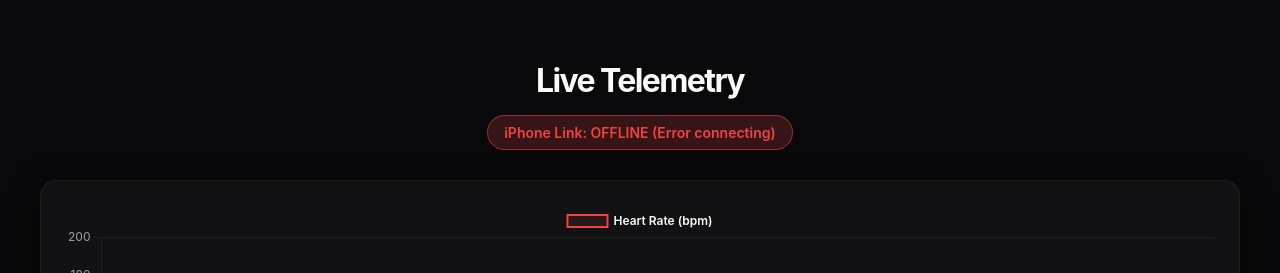
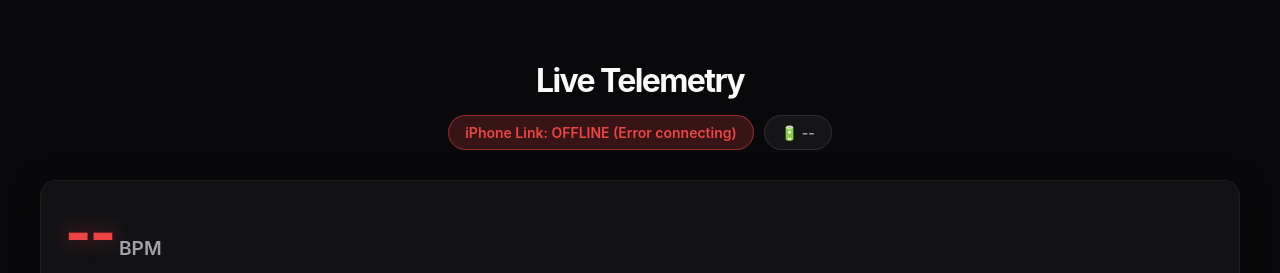
Before and after one commit to jcoop32/dhoop, a FastAPI app: page /dashboard in a window 1280 px wide. Shown: the top 273 px of the page. Run offline with FastAPI, Linux system fonts and the light colour scheme; data that the repository does not hold is empty; parts of the project's set-up code (start-up, migrations or seed data) failed here and were passed over.

Commit message:
feat: add battery ingestion endpoint and dashboard telemetry display

```diff
--- a/ingest/main.py
+++ b/ingest/main.py
@@ -79,6 +79,9 @@ class BLEPayload(BaseModel):
 class PingPayload(BaseModel):
     status: str = Field(..., description="Status string, e.g. 'connected'")
 
+class BatteryPayload(BaseModel):
+    battery_level: int = Field(..., ge=0, le=100, description="Battery percentage 0-100")
+
 class IngestResponse(BaseModel):
     stream_id: str = Field(..., description="Redis Stream entry ID assigned by XADD.")
     stream: str = Field(..., description="Name of the Redis Stream written to.")
@@ -131,6 +134,19 @@ async def ping(payload: PingPayload):
     await redis_client.set("iphone_last_seen", current_time)
     return {"status": "ok", "last_seen": current_time}
 
+@app.post(
+    "/ingest/battery",
+    status_code=status.HTTP_200_OK,
+    tags=["ingest"],
+    dependencies=[Depends(require_api_key)],
+)
+async def ingest_battery(payload: BatteryPayload):
+    """
+    Stores the latest Whoop battery level in Redis.
+    """
+    await redis_client.set("iphone_battery_level", payload.battery_level)
+    return {"status": "ok", "battery_level": payload.battery_level}
+
 # ---------------------------------------------------------------------------
 # Dashboard & Live API
 # ---------------------------------------------------------------------------
@@ -140,17 +156,20 @@ async def connection_status():
     Returns the live connection status based on the iphone_last_seen key.
     """
     last_seen_str = await redis_client.get("iphone_last_seen")
+    battery_str   = await redis_client.get("iphone_battery_level")
+
+    battery_level = int(battery_str) if battery_str is not None else None
 
     if not last_seen_str:
-        return {"connected": False, "last_seen_seconds_ago": None}
+        return {"connected": False, "last_seen_seconds_ago": None, "battery_level": battery_level}
 
     try:
         last_seen = int(last_seen_str)
         seconds_ago = int(time.time()) - last_seen
         connected = seconds_ago <= 5
-        return {"connected": connected, "last_seen_seconds_ago": seconds_ago}
+        return {"connected": connected, "last_seen_seconds_ago": seconds_ago, "battery_level": battery_level}
     except ValueError:
-        return {"connected": False, "last_seen_seconds_ago": None}
+        return {"connected": False, "last_seen_seconds_ago": None, "battery_level": battery_level}
 @app.get("/api/latest", tags=["dashboard"])
 async def get_latest_data():
     """
--- a/ingest/templates/dashboard.html
+++ b/ingest/templates/dashboard.html
@@ -42,6 +42,21 @@
             color: #ef4444;
             border: 1px solid rgba(239, 68, 68, 0.5);
         }
+        .battery-badge {
+            padding: 8px 16px;
+            border-radius: 9999px;
+            font-size: 14px;
+            font-weight: 600;
+            margin-bottom: 30px;
+            margin-left: 10px;
+            transition: all 0.3s ease;
+            border: 1px solid rgba(255, 255, 255, 0.1);
+            background-color: rgba(255, 255, 255, 0.05);
+            color: #a1a1aa;
+        }
+        .battery-high  { color: #10b981; border-color: rgba(16, 185, 129, 0.4); background-color: rgba(16, 185, 129, 0.1); }
+        .battery-mid   { color: #f59e0b; border-color: rgba(245, 158, 11, 0.4); background-color: rgba(245, 158, 11, 0.1); }
+        .battery-low   { color: #ef4444; border-color: rgba(239, 68, 68, 0.4);  background-color: rgba(239, 68, 68, 0.1);  }
         .charts-container {
             width: 100%;
             max-width: 1200px;
@@ -60,6 +75,23 @@
         canvas {
             width: 100% !important;
             max-height: 350px;
+        }
+        .metric-display {
+            margin-bottom: 12px;
+            line-height: 1;
+        }
+        #currentHrValue {
+            font-size: 3.5rem;
+            font-weight: 800;
+            color: #ef4444;
+            text-shadow: 0 0 20px rgba(239, 68, 68, 0.5);
+            letter-spacing: -0.03em;
+        }
+        .metric-unit {
+            font-size: 1.2rem;
+            font-weight: 600;
+            color: #a1a1aa;
+            vertical-align: middle;
         }
         .raw-feed-section {
             width: 100%;
@@ -105,9 +137,16 @@
 </head>
 <body>
     <h1>Live Telemetry</h1>
-    <div id="statusBadge" class="status-badge status-offline">iPhone Link: OFFLINE (Checking...)</div>
+    <div style="display:flex; align-items:center; flex-wrap:wrap; gap:0;">
+        <div id="statusBadge" class="status-badge status-offline">iPhone Link: OFFLINE (Checking...)</div>
+        <div id="batteryBadge" class="battery-badge">🔋 --</div>
+    </div>
     <div class="charts-container">
         <div class="chart-box">
+            <div class="metric-display">
+                <span id="currentHrValue">--</span>
+                <span class="metric-unit">BPM</span>
+            </div>
             <canvas id="hrChart"></canvas>
         </div>
         <div class="chart-box">
@@ -234,6 +273,10 @@
                 const accelData = data.accelerometer.reverse();
 
                 // Update HR
+                if (hrData.length > 0) {
+                    const latestHr = hrData[hrData.length - 1].heart_rate;
+                    document.getElementById('currentHrValue').textContent = latestHr;
+                }
                 hrChart.data.labels = hrData.map(d => d.timestamp);
                 hrChart.data.datasets[0].data = hrData.map(d => d.heart_rate);
                 hrChart.update();
@@ -281,6 +324,7 @@
                 const data = await response.json();
 
                 const badge = document.getElementById('statusBadge');
+                const battBadge = document.getElementById('batteryBadge');
                 if (data.connected) {
                     badge.className = 'status-badge status-live';
                     badge.textContent = 'iPhone Link: LIVE';
@@ -288,6 +332,17 @@
                     badge.className = 'status-badge status-offline';
                     const secText = data.last_seen_seconds_ago !== null ? data.last_seen_seconds_ago + ' sec ago' : 'Never seen';
                     badge.textContent = `iPhone Link: OFFLINE (Last seen ${secText})`;
+                }
+                // Battery badge
+                if (data.battery_level !== null && data.battery_level !== undefined) {
+                    const pct = data.battery_level;
+                    let icon = pct > 50 ? '🔋' : pct > 20 ? '🪫' : '🔴';
+                    let cls  = pct > 50 ? 'battery-high' : pct > 20 ? 'battery-mid' : 'battery-low';
+                    battBadge.className = `battery-badge ${cls}`;
+                    battBadge.textContent = `${icon} ${pct}%`;
+                } else {
+                    battBadge.className = 'battery-badge';
+                    battBadge.textContent = '🔋 --';
                 }
             } catch (error) {
                 console.error("Error fetching status:", error);
```
